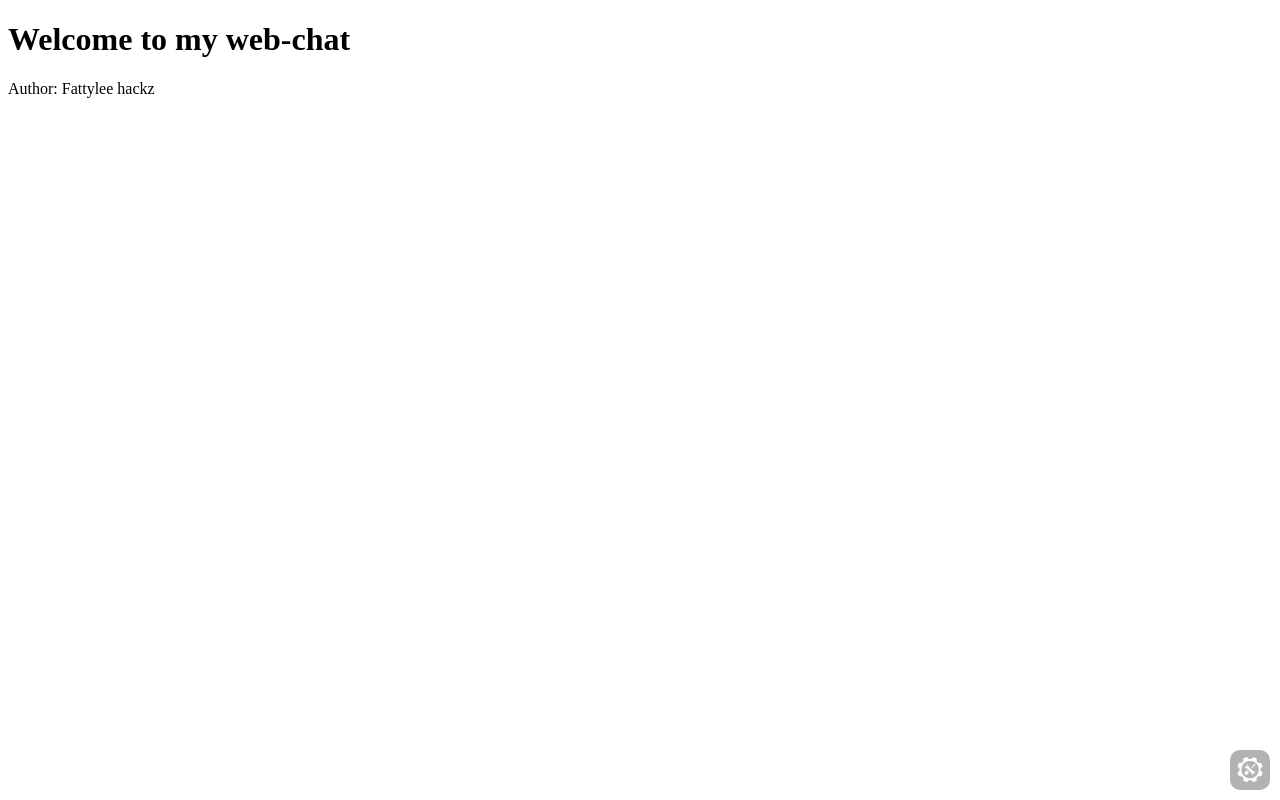
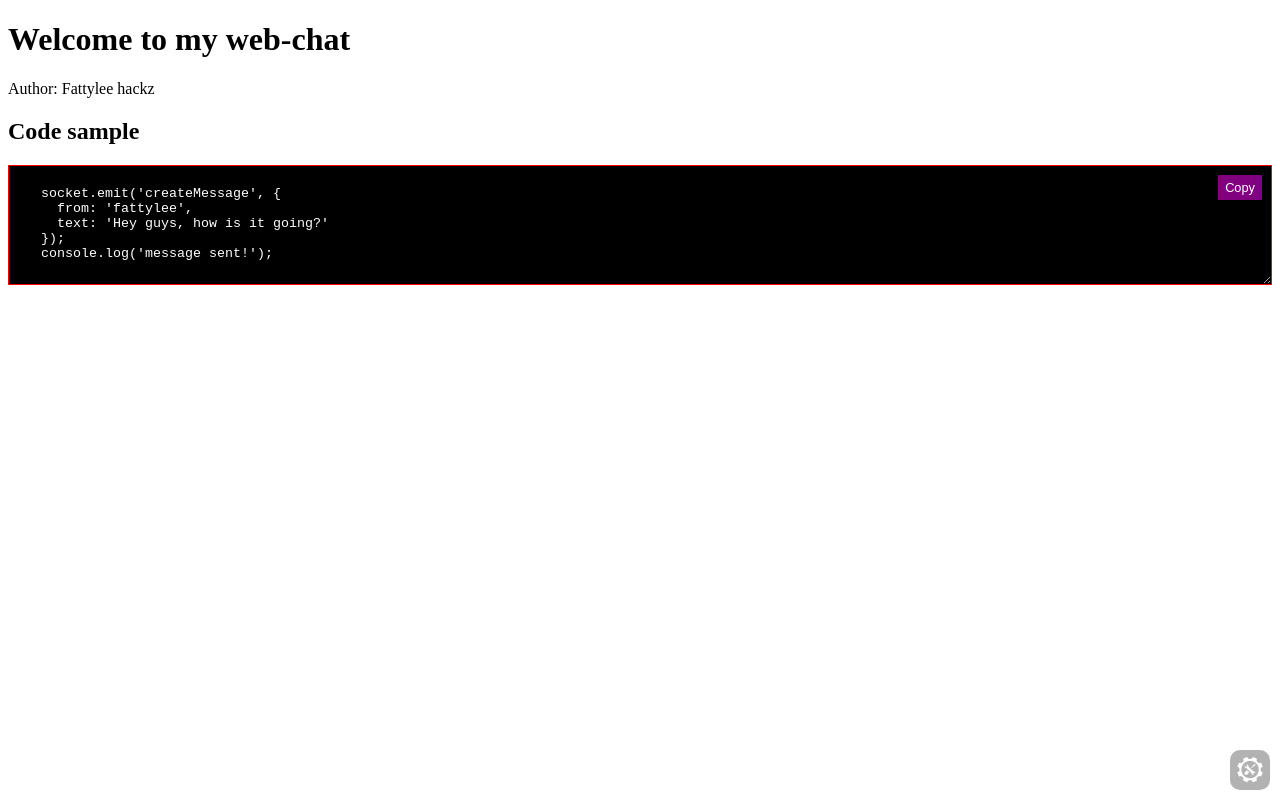
Before and after one commit to Fattylee/fattylee-web-chat, a website: page public/index.html in a window 1280 px wide. Drawn offline with nearby package versions, Linux system fonts and the light colour scheme; no server answers.

Commit message:
add clip-board feature  to index page

```diff
--- a/public/index.html
+++ b/public/index.html
@@ -10,12 +10,55 @@
 <script>eruda.add(erudaCode)</script>
 <script src="eruda-dom/eruda-dom.js"></script>
 <script>eruda.add(erudaDom)</script>
+  <style>
+    .code-sample {
+      background: black;
+      color: white;
+      padding: 20px 0px ;
+      border: solid 1px red;
+      display: block;
+      width: 100%;
+      height: 120px;
+      box-sizing: border-box;
+    }
+    .container {
+      position: relative;
+    }
+    .copy-code-sample {
+      position: absolute;
+      top: 10px;
+      right: 10px;
+      font-size: 0.8em;
+      padding: 5px 7px;
+      BACKground: purple;
+      color: white;
+      outline: none;
+      border: none;
 
+    }
+     .copy-code-sample:hover {
+       border: solid 1px white;
+     }
+
+  </style>
   </head>
   <body>
     <h1>Welcome to my web-chat</h1>
     <p><span>Author:</span> Fattylee hackz</p>
+    <h2>Code sample</h2>
 
+    <div class="container">
+    <textarea readonly class="code-sample">
+    socket.emit('createMessage', {
+      from: 'fattylee',
+      text: 'Hey guys, how is it going?'
+    });
+    console.log('message sent!');
+
+    </textarea >
+    <button class="copy-code-sample">Copy</button>
+    </div>
+    <script src="js/copy-to-clipboard.js"></script>
     <script src="/socket.io/socket.io.js"></script>
     <script src="js/index.js"></script>
   </body>
--- /dev/null
+++ b/public/js/copy-to-clipboard.js
@@ -0,0 +1,11 @@
+const button = document.querySelector('.copy-code-sample');
+const textarea = document.querySelector('.code-sample ');
+button.addEventListener('click', () => {
+  textarea.select();
+  document.execCommand("copy");
+  button.textContent = 'Copied!';
+});
+
+document.querySelector('textarea').addEventListener('blur', () => {
+  button.textContent = 'Copy';
+})
--- a/server/server.js
+++ b/server/server.js
@@ -27,7 +27,6 @@ io.on('connection', (socket) => {
     socket.broadcast.emit('newMessage', payload);
   });
 
-
 });
 
 const port = process.env.PORT || 5000;
```
